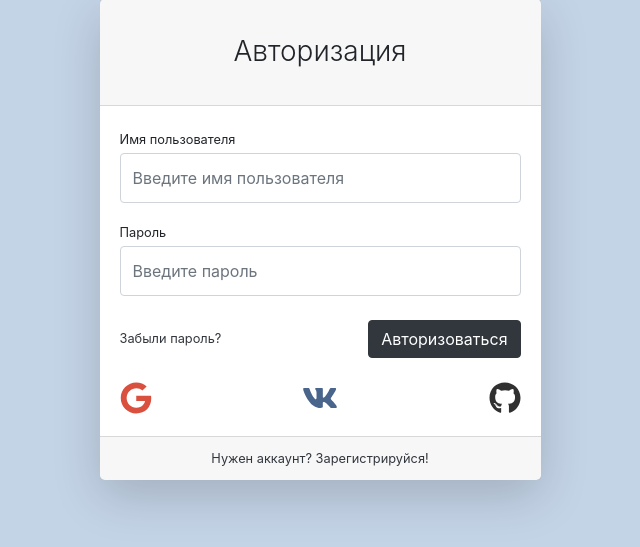
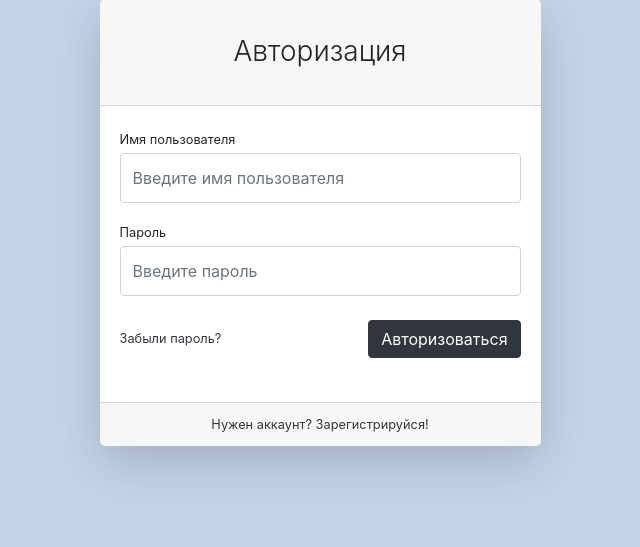
Before and after one commit to 70by666/python_django3.2_store_1, a Django app: page /users/login/ in a window 1280 px wide. Shown: the part 49-596 px from the top of the page, without its empty margins (320-960 px from the left). Run offline with Django 3.2, Linux system fonts and the light colour scheme; parts of the project's set-up code (start-up, migrations or seed data) failed here and were passed over; some libraries are stand-ins or nearby versions.

Commit message:
django-alluath

```diff
--- a/store_1/settings.py
+++ b/store_1/settings.py
@@ -79,6 +79,7 @@ INSTALLED_APPS = [
     'allauth.account',
     'allauth.socialaccount',
     'allauth.socialaccount.providers.github',
+    'allauth.socialaccount.providers.vk',
     'django_extensions',
 
     'products',
@@ -231,7 +232,7 @@ AUTHENTICATION_BACKENDS = [
     'allauth.account.auth_backends.AuthenticationBackend',
 ]
 
-SITE_ID = 1
+SITE_ID = 2
 
 SOCIALACCOUNT_PROVIDERS = {
     'github': {
--- a/users/templates/users/login.html
+++ b/users/templates/users/login.html
@@ -47,15 +47,7 @@
                                 <input class="btn btn-primary" type="submit" value="Авторизоваться">
                             </div>
                             <div class="form-group d-flex align-items-center justify-content-between mt-4 mb-0">
-                                <a href="#">
-                                    <i class="fab fa-google fa-2x" style="color: #d9503e;"></i>
-                                </a>
-                                <a href="#">
-                                    <i class="fab fa-vk fa-2x" style="color: #4a658b;"></i>
-                                </a>
-                                <a href="{% provider_login_url 'github' %}">
-                                    <i class="fab fa-github fa-2x" style="color: #303030;"></i>
-                                </a>
+
                             </div>
                         </form>
                     </div>
```
